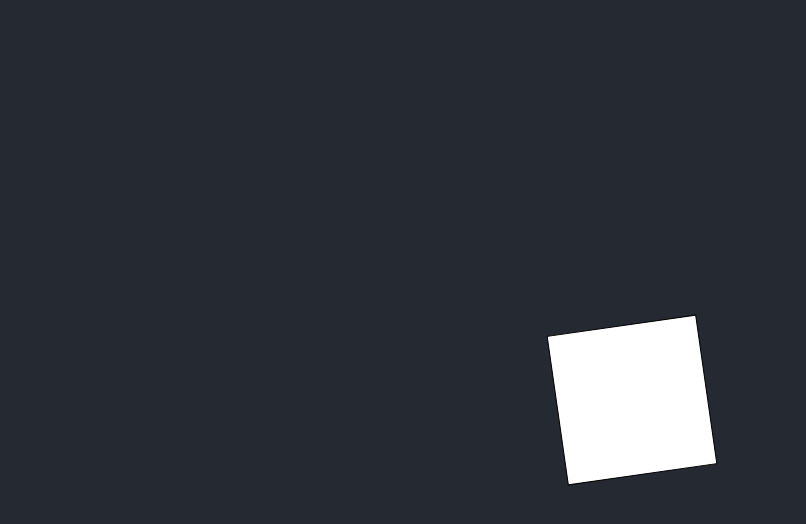
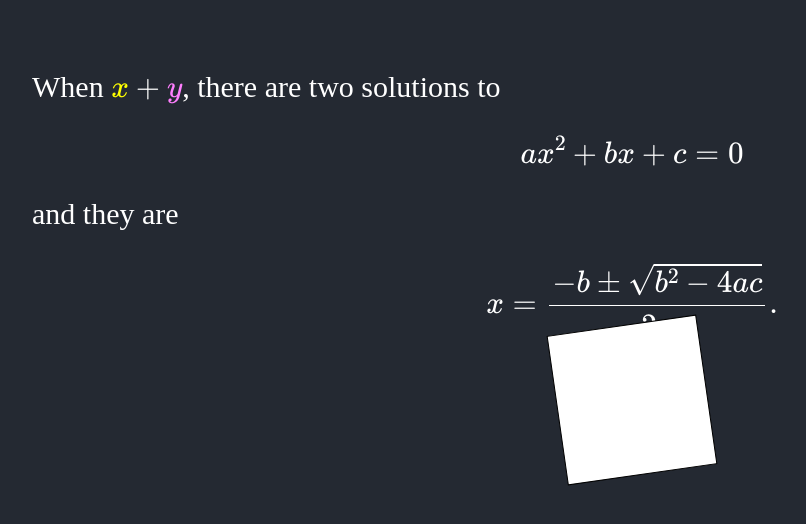
Before and after one commit to iitrabhi/isogeometric-analysis, a plain HTML site: page index.html in a window 1280 px wide. Shown: the whole page, without its empty margins (8-814 px from the left). Drawn offline with nearby package versions, Linux system fonts and the light colour scheme.

Commit message:
add colored latex

```diff
--- a/index.html
+++ b/index.html
@@ -5,9 +5,19 @@
     <meta charset="utf-8">
     <link rel="stylesheet" href="main.css">
     <script src="js/two.min.js"></script>
+
+    <script src="https://polyfill.io/v3/polyfill.min.js?features=es6"></script>
+    <script id="MathJax-script" async src="https://cdn.jsdelivr.net/npm/mathjax@3/es5/tex-mml-chtml.js">
+    </script>
 </head>
 
 <body>
+
+    <p style="color: white; font-size: 30px; padding: 40px;">
+        When \({\color[rgb]{1,1,0} x} + {\color[rgb]{1,0.5,1} y}\), there are two solutions to $$ax^2 + bx + c = 0$$ and they are $$x = {-b \pm \sqrt{b^2-4ac} \over 2a}.$$
+
+    </p>
+
     <script src="iga.js">
     </script>
 </body>
--- a/main.css
+++ b/main.css
@@ -1,3 +1,8 @@
 body {
     background-color: #242932;
 }
+
+
+/* .MathJax {
+    color: #d4c110
+} */
```
